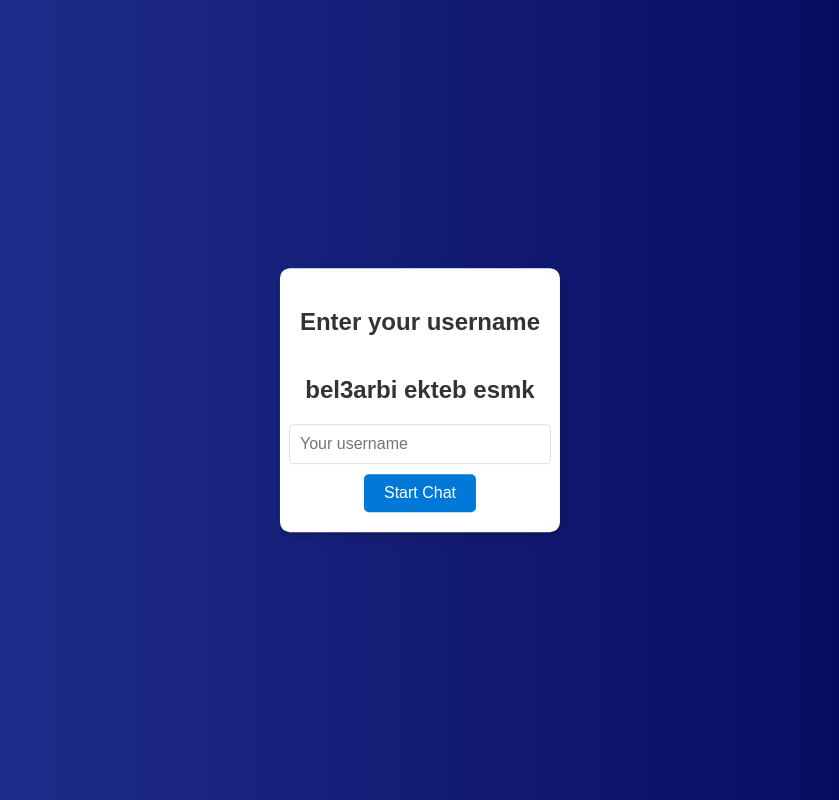
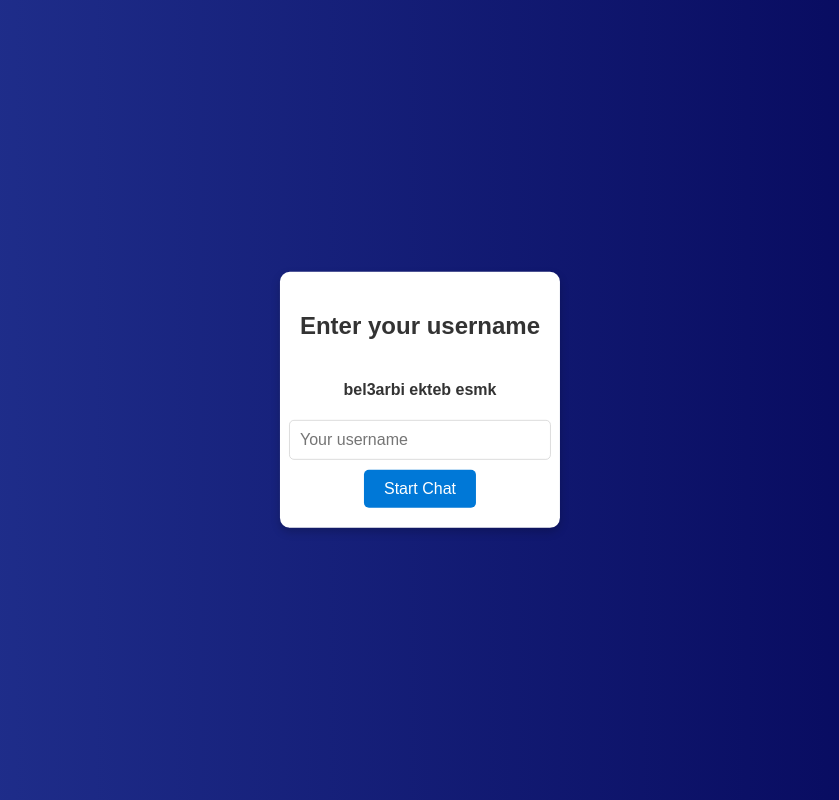
Before and after one commit to XhunterMns/chat-tun, a website: page index.html in a window 1280 px wide. Shown: the whole page, without its empty margins (220-1059 px from the left). Drawn offline with nearby package versions, Linux system fonts and the light colour scheme; no server answers.

Commit message:
Update index.html

```diff
--- a/index.html
+++ b/index.html
@@ -108,7 +108,7 @@
 <body>
     <div class="username-modal" id="username-modal">
         <h2>Enter your username</h2>
-        <h2>bel3arbi ekteb esmk</h2>
+        <h4>bel3arbi ekteb esmk</h4>
         <input type="text" id="username-input" placeholder="Your username">
         <button id="start-chat">Start Chat</button>
     </div>
```
